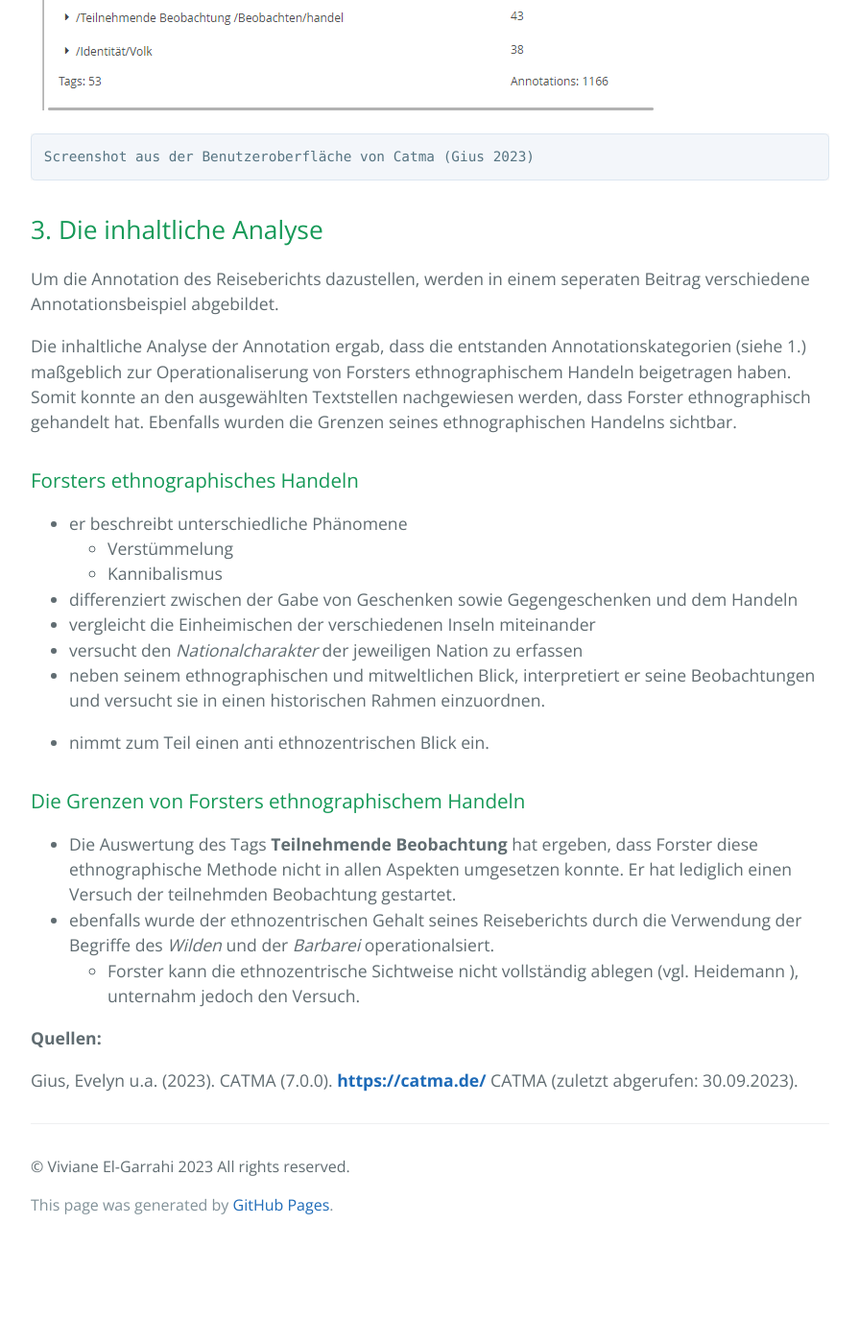
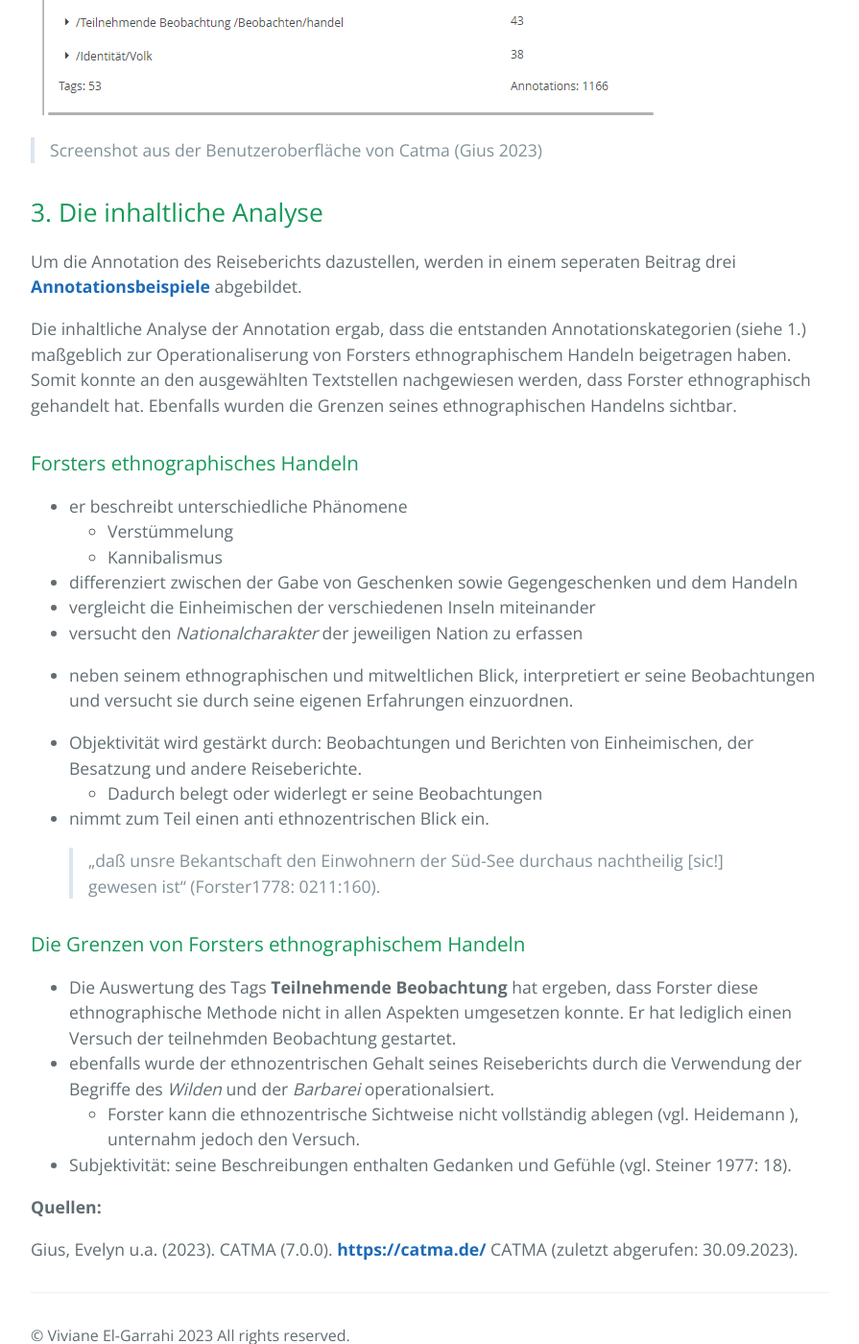
Before and after one commit to ethno-annotation/ethno-annotation.github.io, a Jekyll site: the page built from _posts/2023-10-01-ergebnissel.markdown, in a window 1280 px wide and 1400 px high, scrolled down 2599 px. Shown: the whole window at 96% size, without its empty margins (192-1087 px from the left). Built offline with Jekyll 4.4.1, drawn with Linux system fonts in a browser that asks for light colours; before the commit the page ends 3898 px from its top, so only the background shows below that; some of the changed text lies outside the part shown.

Commit message:
add Inhalt und Bilder

```diff
--- a/_posts/2023-10-01-ergebnissel.markdown
+++ b/_posts/2023-10-01-ergebnissel.markdown
@@ -28,12 +28,11 @@ image: /tagsetdeail.png
 
 ![Tagset](/tagsetdetail.png "Ethno-Tagset")
 
-    Screenshot aus der Benutzeroberfläche von Catma (Gius 2023)
+>Screenshot aus der Benutzeroberfläche von Catma (Gius 2023)
 
 
 
-Im weiteren Annotationsverlauf entstanden zudem die Tags **Erzählung/Bericht**, **Forsters-Subjektivität** und **Vergleich**.
-
+<br> Im weiteren Annotationsverlauf entstanden zudem die Tags **Erzählung/Bericht**, **Forsters-Subjektivität** und **Vergleich**.
 
 ## 2. Die Auswertung des Annotationsvorgehens
 
@@ -44,17 +43,17 @@ Tags | Annotationen |
 53  | 1166  |
 
 
-<br> Die nächste Abbildung zeigt das Query *Taglist* und gibt einen Überblick über die 10 am häufigsten verwendeten Tags während der Annotation. Jenes Query wurde mit Catma abgefragt. Die Abbildung zeigt daher die Benutzeroberfläche von Catma im Bereich des Analyse-Funktion. </br>
+<br> Die nächste Abbildung zeigt das Query *Taglist* und gibt einen Überblick über die 10 am häufigsten verwendeten Tags während der Annotation. Jenes Query wurde mit Catma abgefragt. Die Abbildung zeigt daher die Benutzeroberfläche von Catma im Bereich des Analyse-Funktion.
 
 
 ![Tagset](/TagPathliste.png "Tags")
 
-    Screenshot aus der Benutzeroberfläche von Catma (Gius 2023)
+>Screenshot aus der Benutzeroberfläche von Catma (Gius 2023)
 
 
 ## 3. Die inhaltliche Analyse
 
-Um die Annotation des Reiseberichts dazustellen, werden in einem seperaten Beitrag verschiedene Annotationsbeispiel abgebildet.
+Um die Annotation des Reiseberichts dazustellen, werden in einem seperaten Beitrag drei **[Annotationsbeispiele](https://ethno-annotation.github.io//jekyll/update/2023/09/28/annotationsbeispiel.html)** abgebildet.
 
 Die inhaltliche Analyse der Annotation ergab, dass die entstanden Annotationskategorien (siehe 1.) maßgeblich zur Operationaliserung von Forsters ethnographischem Handeln beigetragen haben. Somit konnte an den ausgewählten Textstellen nachgewiesen werden, dass Forster ethnographisch gehandelt hat. Ebenfalls wurden die Grenzen seines ethnographischen Handelns sichtbar.
 
@@ -67,20 +66,22 @@ Die inhaltliche Analyse der Annotation ergab, dass die entstanden Annotationskat
 - differenziert zwischen der Gabe von Geschenken sowie Gegengeschenken und dem Handeln
 - vergleicht die Einheimischen der verschiedenen Inseln miteinander
 - versucht den *Nationalcharakter* der jeweiligen Nation zu erfassen
-- neben seinem ethnographischen und mitweltlichen Blick, interpretiert er seine Beobachtungen und versucht sie in einen historischen Rahmen einzuordnen.
 
+- neben seinem ethnographischen und mitweltlichen Blick, interpretiert er seine Beobachtungen und versucht sie durch seine eigenen Erfahrungen einzuordnen.
 
-
+- Objektivität wird gestärkt durch: Beobachtungen und Berichten von Einheimischen, der Besatzung und andere Reiseberichte.
+    - Dadurch belegt oder widerlegt er seine Beobachtungen
 
 - nimmt zum Teil einen anti ethnozentrischen Blick ein.
 
-
+    <blockquote zitat="https://www.destatis.de/DE/PresseService/Presse/Pressemitteilungen/2012/07/PD12_255_12411.html"> „daß unsre Bekantschaft den Einwohnern der Süd-See durchaus nachtheilig [sic!] gewesen ist“  (Forster1778: 0211:160). </blockquote>
 
 ### Die Grenzen von Forsters ethnographischem Handeln
 
 - Die Auswertung des Tags **Teilnehmende Beobachtung** hat ergeben, dass Forster diese ethnographische Methode nicht in allen Aspekten umgesetzen konnte. Er hat lediglich einen Versuch der teilnehmden Beobachtung gestartet.
 - ebenfalls wurde der ethnozentrischen Gehalt seines Reiseberichts durch die Verwendung der Begriffe des *Wilden* und der *Barbarei* operationalsiert.
     - Forster kann die ethnozentrische Sichtweise nicht vollständig ablegen (vgl. Heidemann ), unternahm jedoch den Versuch.
+- Subjektivität: seine Beschreibungen enthalten Gedanken und Gefühle (vgl. Steiner 1977: 18).
 
 
 
```
Also changed, not shown: _posts/2023-09-30-annotationsbeispiel.markdown (+4 -5 lines), 2 other files.
